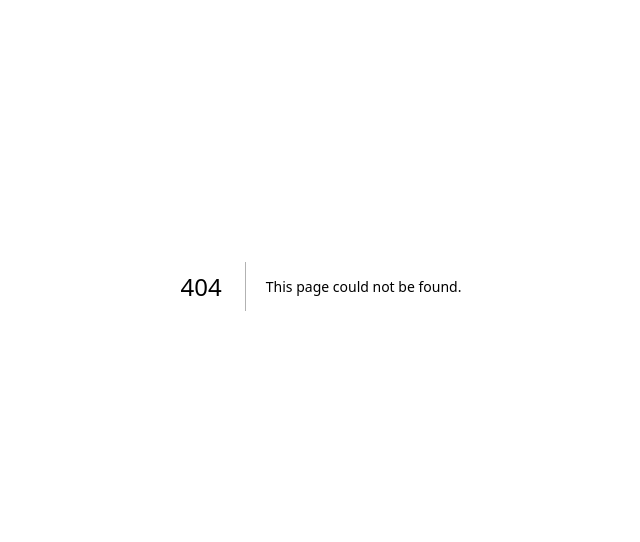
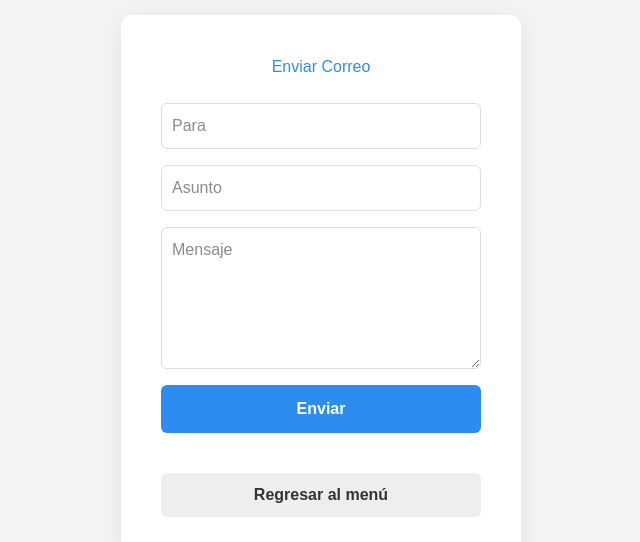
Before and after one commit to Equipo-Tlaxcala/API-consumidora, a Next.js app: page /routes/envio_correo in a window 1280 px wide. Before the commit this address had no page. Shown: the part 114-656 px from the top of the page, without its empty margins (319-959 px from the left). Built offline with nearby package versions, Linux system fonts and the light colour scheme.

Commit message:
Email SMTP

```diff
--- /dev/null
+++ b/app/api/email/route.ts
@@ -0,0 +1,40 @@
+import { NextResponse } from 'next/server';
+const nodemailer = require("nodemailer");
+
+export async function POST(request: Request) {
+  const { to, subject, text } = await request.json();
+
+  const transporter = nodemailer.createTransport({
+    service: "gmail",
+    auth: {
+    user: process.env.GOOGLE_APP_GMAIL,
+    pass: process.env.GOOGLE_APP_PASSWORD,
+    },
+  });
+
+  const html = `
+    <div style="font-family: Arial, sans-serif; background: #f4f4f4; padding: 30px;">
+      <div style="max-width: 600px; margin: auto; background: #fff; border-radius: 8px; box-shadow: 0 2px 8px rgba(0,0,0,0.05); padding: 32px;">
+        <h2 style="color: #2d8cf0;">¡Hola!</h2>
+        <p style="font-size: 16px; color: #333;">${text}</p>
+        <hr style="margin: 32px 0; border: none; border-top: 1px solid #eee;" />
+        <p style="font-size: 13px; color: #888;">Este correo fue enviado desde la aplicación Consumidora.</p>
+      </div>
+    </div>
+  `;
+
+  try {
+    await transporter.sendMail({
+      from: 'arturohrh@gmail.com',
+      to,
+      subject,
+      html,
+    });
+    return NextResponse.json({ success: true });
+  } catch (error) {
+    return NextResponse.json({
+      success: false,
+      error: error instanceof Error ? error.message : 'An unknown error occurred'
+    }, { status: 500 });
+  }
+}
--- /dev/null
+++ b/app/routes/envio_correo/page.tsx
@@ -0,0 +1,43 @@
+'use client';
+import { useState } from 'react';
+import { useRouter } from 'next/navigation';
+
+export default function EnvioCorreo() {
+  const [to, setTo] = useState('');
+  const [subject, setSubject] = useState('');
+  const [text, setText] = useState('');
+  const [status, setStatus] = useState('');
+  const router = useRouter();
+
+  const handleSubmit = async (e: React.FormEvent) => {
+    e.preventDefault();
+    setStatus('Enviando...');
+    const res = await fetch('/api/email', {
+      method: 'POST',
+      headers: { 'Content-Type': 'application/json' },
+      body: JSON.stringify({ to, subject, text }),
+    });
+    const data = await res.json();
+    if (data.success) {
+      setStatus('Correo enviado correctamente');
+    } else {
+      setStatus('Error al enviar: ' + (data.error || ''));
+    }
+  };
+
+  return (
+    <div style={{ minHeight: '100vh', background: '#f4f4f4', display: 'flex', alignItems: 'center', justifyContent: 'center' }}>
+      <div style={{ background: '#fff', borderRadius: 12, boxShadow: '0 4px 24px rgba(0,0,0,0.08)', padding: 40, maxWidth: 400, width: '100%' }}>
+        <h1 style={{ color: '#2d8cf0', textAlign: 'center', marginBottom: 24 }}>Enviar Correo</h1>
+        <form onSubmit={handleSubmit} style={{ display: 'flex', flexDirection: 'column', gap: 16 }}>
+          <input type="email" placeholder="Para" value={to} onChange={e => setTo(e.target.value)} required style={{ padding: 10, borderRadius: 6, border: '1px solid #ddd' }} />
+          <input type="text" placeholder="Asunto" value={subject} onChange={e => setSubject(e.target.value)} required style={{ padding: 10, borderRadius: 6, border: '1px solid #ddd' }} />
+          <textarea placeholder="Mensaje" value={text} onChange={e => setText(e.target.value)} required rows={5} style={{ padding: 10, borderRadius: 6, border: '1px solid #ddd', resize: 'vertical' }} />
+          <button type="submit" style={{ background: '#2d8cf0', color: '#fff', border: 'none', borderRadius: 6, padding: '12px 0', fontWeight: 'bold', fontSize: 16, cursor: 'pointer', transition: 'background 0.2s' }}>Enviar</button>
+        </form>
+        <p style={{ marginTop: 16, textAlign: 'center', color: status.includes('Error') ? '#e74c3c' : '#2ecc71' }}>{status}</p>
+        <button onClick={() => router.push('./menu')} style={{ marginTop: 24, background: '#eee', color: '#333', border: 'none', borderRadius: 6, padding: '10px 0', width: '100%', fontWeight: 'bold', cursor: 'pointer', transition: 'background 0.2s' }}>Regresar al menú</button>
+      </div>
+    </div>
+  );
+}
--- a/app/routes/menu/page.tsx
+++ b/app/routes/menu/page.tsx
@@ -7,6 +7,7 @@ export default function HomePage() {
       <h1 className="mb-6 text-3xl font-bold">Menú principal</h1>
       <MenuButton href="./clima" label="🌤️ Ver clima" />
       <MenuButton href="./cambio_moneda" label="💵 Tipo de cambio" />
+      <MenuButton href="./envio_correo" label=" Email" />
     </main>
   );
 }
--- a/package.json
+++ b/package.json
@@ -9,9 +9,12 @@
     "lint": "next lint"
   },
   "dependencies": {
+    "@mailchimp/mailchimp_transactional": "^1.0.59",
     "@react-oauth/google": "^0.12.2",
+    "mailchimp": "^1.2.1",
     "next": "^15.3.4",
     "next-auth": "^4.24.11",
+    "nodemailer": "^6.10.1",
     "react": "^19.1.0",
     "react-dom": "^19.1.0",
     "react-icons": "^5.5.0"
```
Also changed, not shown: 1 other file (tests, documents, lock files or other folders).
